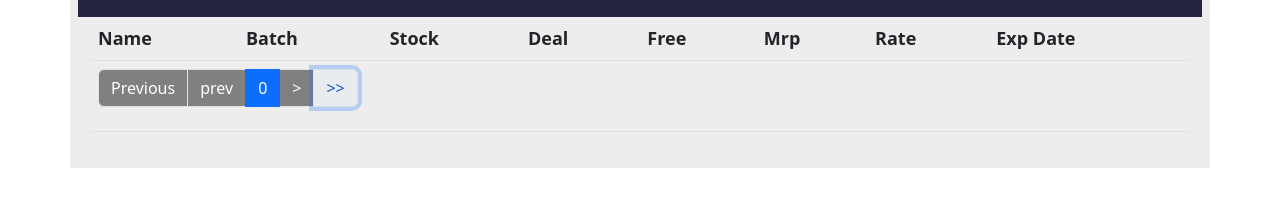
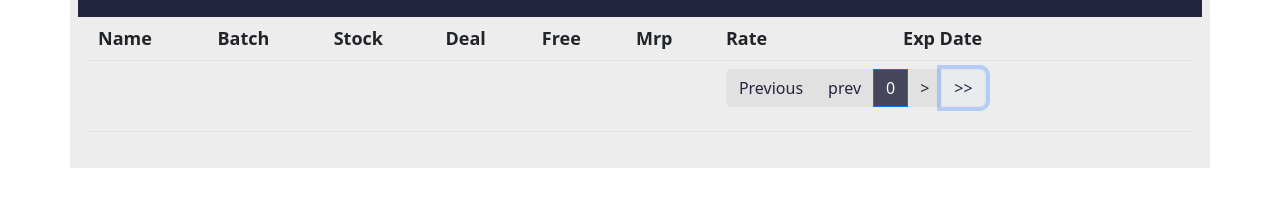
Before and after one commit to nikithamahareddy/stockAssessment, a plain HTML site: page index.html in a window 1280 px wide. Both pictures are taken after a click on the link ">>". Shown: the part 107-314 px from the top of the page. Drawn offline with nearby package versions, Linux system fonts and the light colour scheme.

Commit message:
Update index.html

```diff
--- a/index.html
+++ b/index.html
@@ -53,8 +53,15 @@
 
         .pagination-disable {
             pointer-events: none;
-            background-color: gray;
-            color: white
+            background-color: #e1e1e1;
+            color: #23243f !important;
+        }
+        a{
+            color: #23243f !important;
+        }
+        .active #currentPage{
+            background: #23243fd4;
+            color: white !important;
         }
     </style>
 </head>
@@ -95,7 +102,8 @@
                     </tbody>
                     <tfoot class="">
                         <tr>
-                            <td colspan="8">
+                            <td colspan="6"></td>
+                            <td colspan="2">
                                 <ul class="pagination">
                                     <li class="page-item"><a class="page-link " href="#" id="finalPreviousPage"
                                             onclick="finalPreviousPage()">Previous</a>
@@ -119,30 +127,40 @@
     </div>
 
     <script>
+        // storing all stock data which recieved from csv file
         var stockData = [];
-        var pageSize = 10;
-        var pageNumber = 1;
-        var stockform = document.getElementById("stockform");
-        var csvfile = document.getElementById("csvfile");
+        var filterData = [];
+        var filterStatus = false;
+        var pageSize = 10; //by default 10records per page
+        var pageNumber = 1; // page number
+
+        var stockform = document.getElementById("stockform"); // to prevent form submission
+        var csvfile = document.getElementById("csvfile"); // to access the csv file
+
+        //Listening submission event to read csv file
         stockform.addEventListener("submit", function (e) {
             e.preventDefault();
-            console.log("form submitted");
-            const csvData = csvfile.files[0];
-            console.log(csvData);
 
+            const csvData = csvfile.files[0]; // to get csv file which user imported
+
+            // using file reader getting data from csv file as text
             var fileReader = new FileReader();
             fileReader.onload = function (e) {
-                console.log(e.target);
                 var data = e.target.result;
+                //calling this function to convert as array
                 csvDataToArray(data);
             }
             fileReader.readAsText(csvData)
-        })
+        });
+
+        // this function helps to convert csv data to readable array
         function csvDataToArray(data) {
             const csvArray = data.split("\r\n")
-            var headers = csvArray.slice(0, 1)[0].split(",");
+            //from csvArray parsing headers and rows
+            var headers = csvArray[0].split(",");
             var rows = csvArray.slice(1);
-            console.log(headers);
+
+            //Code to create table readable array using hedears and rows
             var tableData = [];
             rows.forEach(function (data, index) {
                 var rowValue = data.split(",");
@@ -153,14 +171,21 @@
                 tableData.push(obj)
             })
             console.log(tableData);
+
+            //Calling groupByName function to group the rows by Names
             stockData = groupByName(tableData, "name");
+            //To display into table body
             displayTable(stockData);
 
         }
 
-        function displayTable(tableData) {
+        //function to display table by recieving array
+        function displayTable(stockData) {
+
+            stockData = filterStatus ? filterData : stockData;
+
             var tablerow = "";
-            pagination(tableData, pageSize, pageNumber).forEach(function (data, index) {
+            pagination(stockData, pageSize, pageNumber).forEach(function (data, index) {
                 var rowstring = `<tr>
                     <td>${data.name}</td>
                     <td>${data.batch}</td>
@@ -172,30 +197,33 @@
                     <td>${data.exp}</td>
                 </tr>`
                 tablerow = tablerow.concat(rowstring);
-            })
-            paginationBar();
+            });
+
+
+            paginationBar(); //setting pagination bar based on array value
+            //apending html code to table body
             document.getElementById("stockrows").innerHTML = tablerow;
+            //apending current pageNumber in pagination bar
             document.getElementById("currentPage").innerText = pageNumber;
         }
-        function searchData() {
-            var searchValue = document.getElementById("searchbyname").value;
-            console.log(searchValue);
-            var filteredData = stockData.filter(function (value) {
-                return value.name.toLowerCase().includes(searchValue.toLowerCase());
-            });
 
-            console.log(filteredData)
-            displayTable(filteredData);
-        }
+        // function helps to groupby the array of object by given key
         function groupByName(array, groupBy) {
+
+            //groupby all the records as per name
             var groupByObj = array.reduce(function (initial, currentObj) {
-                const key = currentObj[groupBy];
+                const key = currentObj[groupBy]; //find name of the key
+
+                //if key is not present in the object, it adds []
                 if (!initial[key]) {
                     initial[key] = [];
                 }
+                // pushing related object into array
                 initial[key].push(currentObj);
                 return initial;
-            }, {})
+            }, {});
+
+            // code helps to build array as per given condition in the assessment
             var finalData = [];
             for (let i in groupByObj) {
                 var data = groupByObj[i].reduce(function (initial, current) {
@@ -211,6 +239,23 @@
             }
             return finalData;
         }
+
+        //function helps to search data by given name
+        function searchData() {
+            var searchValue = document.getElementById("searchbyname").value;
+
+            filterStatus = searchValue == '' ? false : true;
+
+            //using array filter method we are filtering data which match with searchvalue
+            filterData = stockData.filter(function (value) {
+                return value.name.toLowerCase().includes(searchValue.toLowerCase());
+            });
+            //calling display function appending filtered data into Table
+            displayTable(filterData);
+
+        }
+
+        // pagination() helps to get some part of array based on pageSize and pageNumber
         function pagination(array, pageSize, pageNumber) {
             return array.slice((pageNumber - 1) * pageSize, pageNumber * pageSize)
         }
@@ -223,16 +268,18 @@
             displayTable(stockData);
         }
         function finalPreviousPage() {
-
-            console.log("hi");
             pageNumber = 1;
             displayTable(stockData);
         }
         function finalNextPage() {
-            pageNumber = Math.round((stockData.length) / pageSize);
-            displayTable(stockData);
+            let stocksData = filterStatus ? filterData : stockData;
+            pageNumber = Math.round((stocksData.length) / pageSize);
+            displayTable(stocksData);
         }
+
+        //enable and disable pagination options based on which page user it is
         function paginationBar() {
+            let stocksData = filterStatus ? filterData : stockData;
             var finalNextPage = document.getElementById("finalNextPage");
             var finalPreviousPage = document.getElementById("finalPreviousPage");
             var previousPage = document.getElementById("previousPage");
@@ -249,13 +296,13 @@
             else {
                 finalPreviousPage.classList.remove("pagination-disable")
             }
-            if (stockData.length / pageSize < 2 || Math.round(stockData.length / pageSize) == pageNumber) {
+            if (stocksData.length / pageSize < 2 || Math.round(stocksData.length / pageSize) == pageNumber) {
                 nextPage.classList.add("pagination-disable");
             }
             else {
                 nextPage.classList.remove("pagination-disable")
             }
-            if (stockData.length / pageSize < 3 || Math.round(stockData.length / pageSize) == pageNumber) {
+            if (stocksData.length / pageSize < 3 || Math.round(stocksData.length / pageSize) == pageNumber) {
                 finalNextPage.classList.add("pagination-disable")
             }
             else {
```
